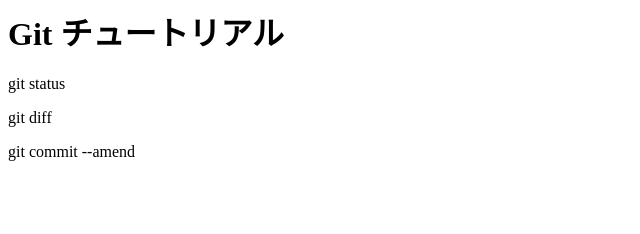
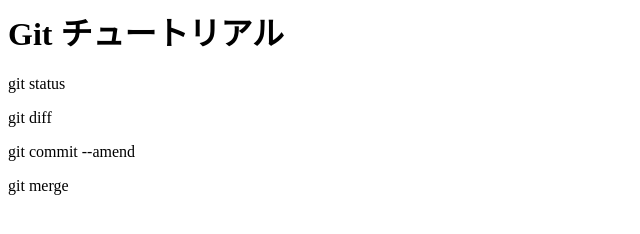
Before and after one commit to degiple/git_tutorial, a plain HTML site: page index.html in a window 1280 px wide. Shown: the full height of the page, 0-640 px from the left. Drawn offline with Linux system fonts and the light colour scheme.

Commit message:
git merge 追記

```diff
--- a/index.html
+++ b/index.html
@@ -10,3 +10,6 @@
 <p>
     git commit --amend
 </p>
+<p>
+    git merge
+</P>
```
